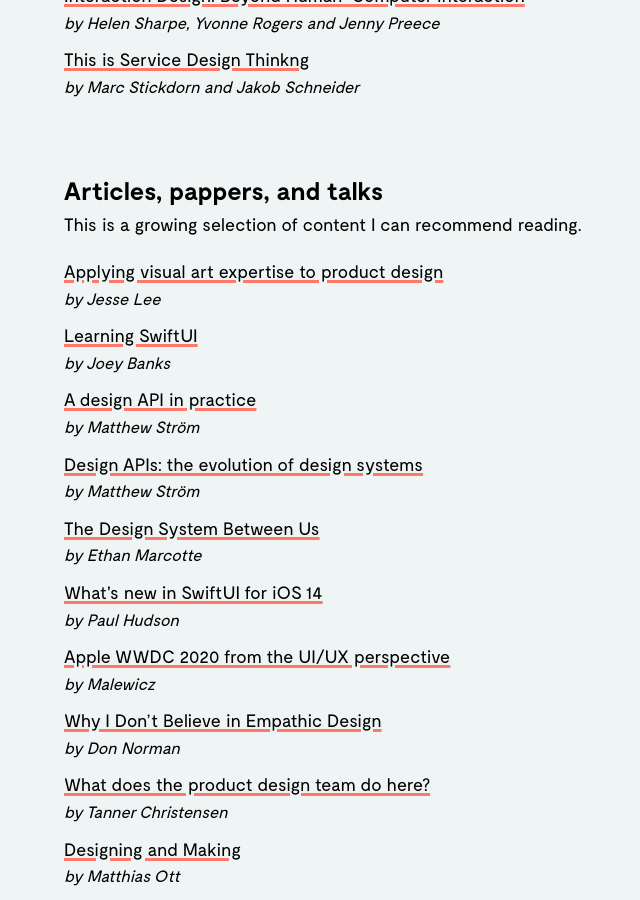
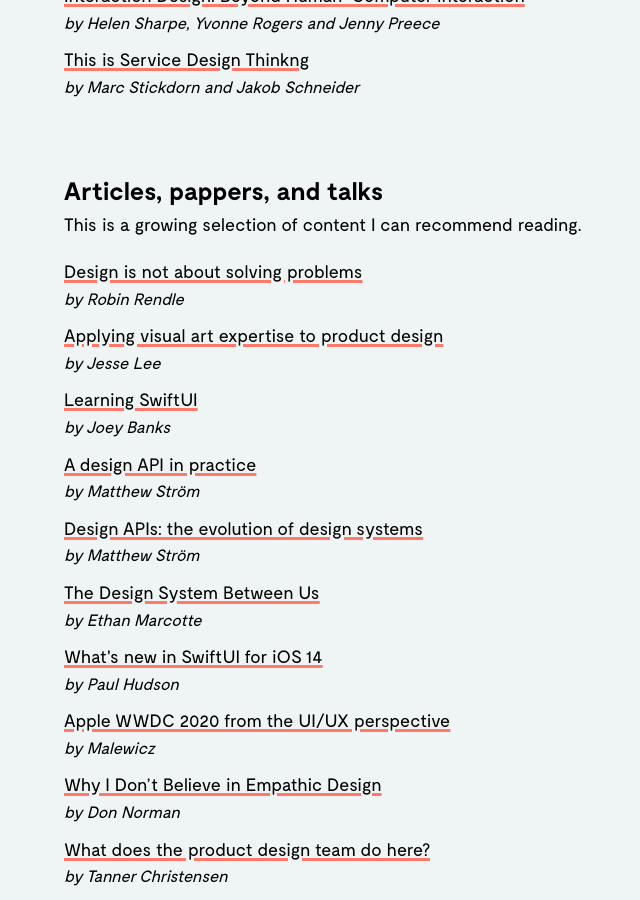
Before and after one commit to jacoblindstrm/jacoblindstrm.github.io, a Jekyll site: the page built from _posts/2020-04-01-what-im-reading.html, in a window 1280 px wide and 900 px high, scrolled down 1471 px. Shown: the whole window, without its empty margins (0-640 px from the left). Built offline with Jekyll 4.4.1, drawn with Linux system fonts in a browser that asks for light colours; comment, search, counter and statistics services are not loaded.

Commit message:
Update articles.yml

```diff
--- a/_data/articles.yml
+++ b/_data/articles.yml
@@ -1,3 +1,6 @@
+- title: Design is not about solving problems
+  url: https://www.robinrendle.com/notes/design-is-not-about-solving-problems
+  author: Robin Rendle
 - title: Applying visual art expertise to product design
   url: https://uxdesign.cc/applying-visual-art-expertise-to-product-design-418074062667
   author: Jesse Lee
```
